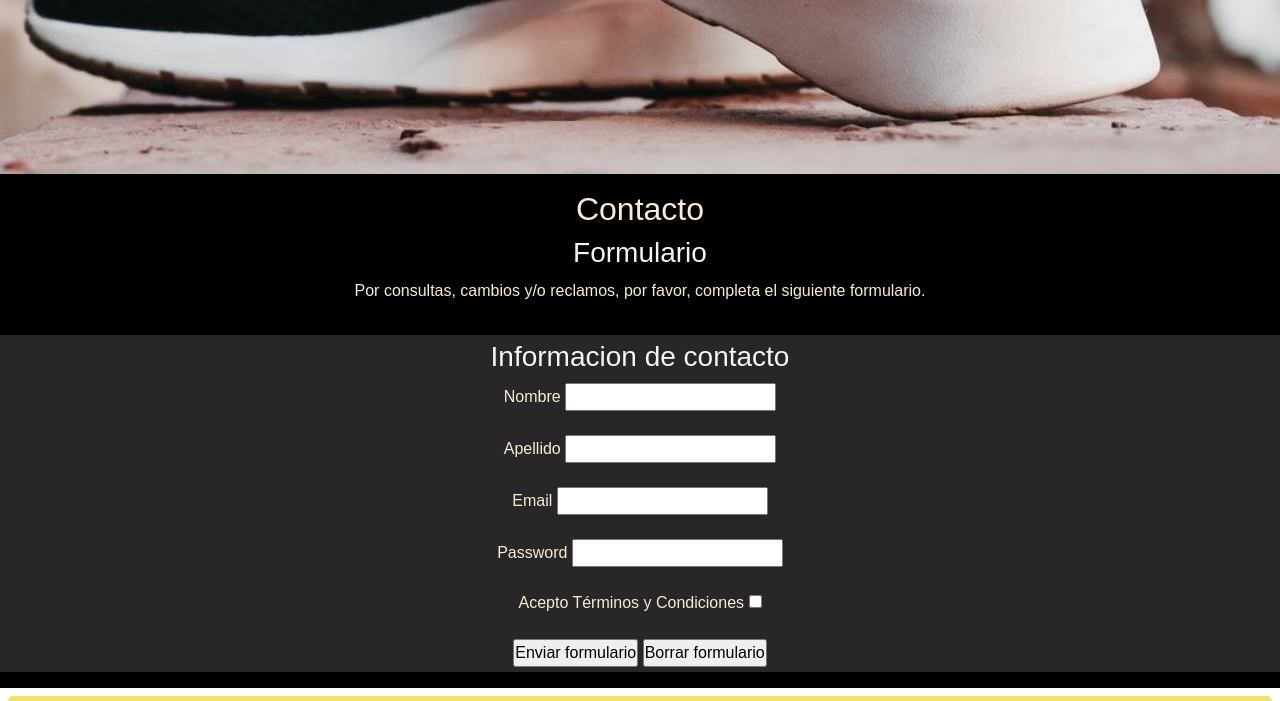
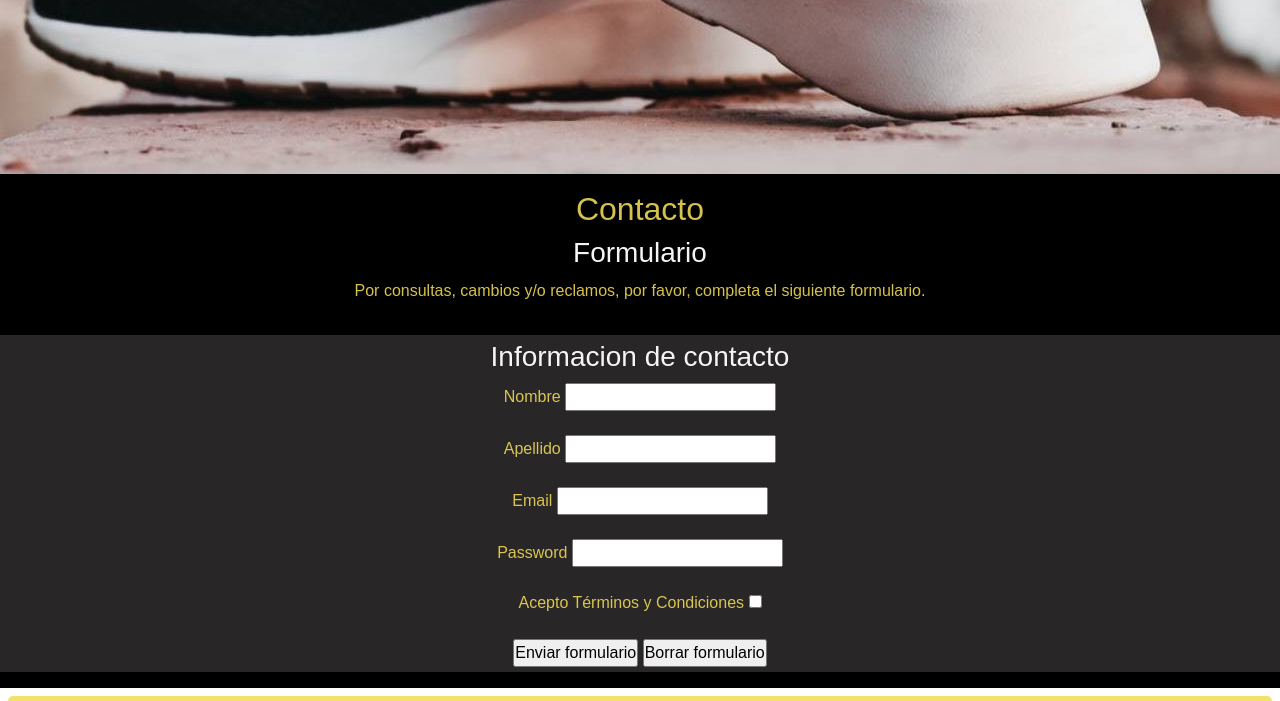
Before and after one commit to luriv28/proyectoFinal, a website: page contacto.html in a window 1280 px wide. Shown: the part 474-1175 px from the top of the page. Drawn offline with nearby package versions, Linux system fonts and the light colour scheme.

Commit message:
agregue extend a contacto.html

```diff
--- a/scss/style.scss
+++ b/scss/style.scss
@@ -121,7 +121,6 @@ main img {
 .contenedor-cards {
   display: grid;
   grid-template-columns: repeat(auto-fill, minmax(20rem, 1fr));
-
   justify-items: center;
   gap: 2rem;
 }
@@ -205,37 +204,36 @@ main img {
   font-family: Arial, Helvetica, sans-serif;
   padding: 1rem;
 }
+.formularios {
+  background-color: black;
+  color: $bgfooter;
+}
 .contact {
+  @extend .formularios;
   font-family: Arial, Helvetica, sans-serif;
-  color: black;
   display: flex;
   flex-direction: column;
   align-items: center;
   padding: 1rem;
 }
-.contact {
-  color: antiquewhite;
-}
-.formularios {
-  background-color: black;
-  color: antiquewhite;
-}
+
 
 .forms {
+
+  @extend .formularios;
     font-family: Arial, Helvetica, sans-serif;
-  color: antiquewhite;
     display: flex;
     flex-direction: column;
     align-items: center;
     padding-bottom: 1rem;
+
 }
 .colorform {
+  @extend .formularios;
     width: 100%;
     background-color: #44424296;
-  color: antiquewhite;
     display: flex;
     flex-direction: column;
-
     align-items: center;
     padding: 5px;
 }
@@ -288,12 +286,6 @@ main img {
 .botoncito {
   border-radius: 80%;
 }
-
-.policies a:active {
-  background-color: #00000054;
-  color: whitesmoke;
-  border-radius: 2.5px;
-}
 .gridRedes {
   background: $footerColor;
   padding: 20px;
@@ -307,6 +299,12 @@ main img {
   grid-area: gridRedes;
 }
 
+
+.policies a:active {
+  background-color: #00000054;
+  color: whitesmoke;
+  border-radius: 2.5px;
+}
 @media screen and (max-width: 693px) {
   .respHeader {
     flex-wrap: wrap;
```
Also changed, not shown: css/style.css. Lines whose indentation alone changed are shown as unchanged.
